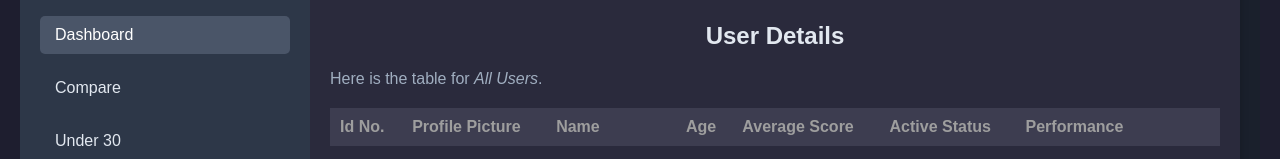
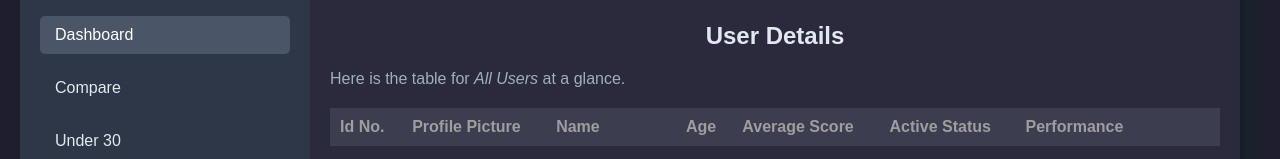
Before and after one commit to abdurrahmanfahim/data-manegment-for-client, a plain HTML site: page index.html in a window 1280 px wide. Shown: the part 126-285 px from the top of the page. Drawn offline with Linux system fonts and the light colour scheme.

Commit message:
Update index.html

```diff
--- a/index.html
+++ b/index.html
@@ -29,7 +29,7 @@
                 <h1>Welcome to the Dashboard</h1>
                 <div class="container main">
                     <h1>User Details</h1>
-                    <p>Here is the table for <i>All Users</i>.</p>
+                    <p>Here is the table for <i>All Users</i> at a glance.</p>
                     <table>
                         <thead>
                             <tr>
```
